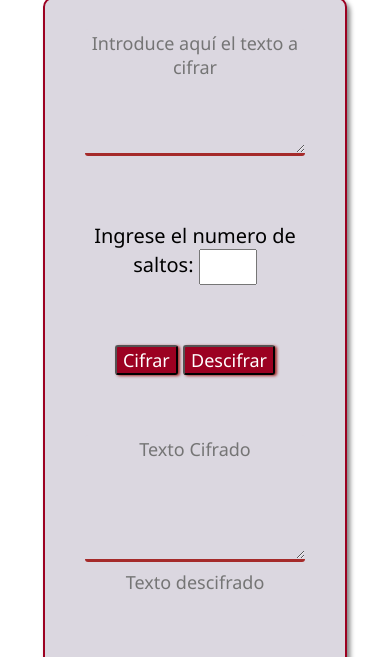
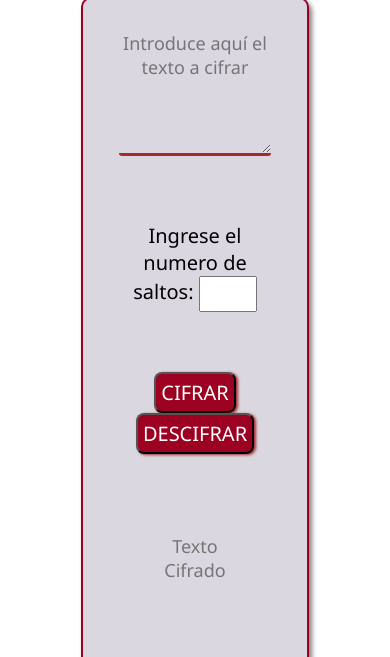
Before and after one commit to Jossielinn/CifradoCesar, a website: page src/index.html in a window 390 px wide. Shown: the part 187-844 px from the top of the page. Drawn offline with Linux system fonts and the light colour scheme.

Commit message:
Actualizando css

```diff
--- a/src/index.html
+++ b/src/index.html
@@ -16,11 +16,11 @@
          <input type="number" id="textValuefixed" min="1">
       </div>
       <div class="boxContent">
-          <input type="button" value="Cifrar" id="buttonEncode" >
-          <input type="button" value="Descifrar" id="buttonDecode">
+          <input type="button" value="CIFRAR" id="buttonEncode" >
+          <input type="button" value="DESCIFRAR" id="buttonDecode">
         </div>
-        <div id="boxResults">
-         <div class="resultsEnDe">
+        <div class="boxContent">
+         <div id="resultsEnDe">
          <textarea id="resultEncode" placeholder="Texto Cifrado" rows="5" cols="35" readonly></textarea>
          <textarea id="resultDecode" placeholder="Texto descifrado" rows="5" cols="35" readonly></textarea>
           </div>
--- a/src/style.css
+++ b/src/style.css
@@ -17,7 +17,7 @@ h1{
     box-shadow:3px 4px 5px gray;
 }
 
-.boxContent, #boxResults{
+.boxContent{
     padding:30px;
     text-align: center;
     margin:auto;
@@ -36,6 +36,9 @@ h1{
     background: #9C0121;
     color: white;
     box-shadow:2px  1px 3px brown;
+    font-size: 20px;
+    border-radius: 8px;
+    padding: 5px;
 }
 
 /* Al pasar el mouse sobre cada boton */
@@ -55,8 +58,27 @@ textarea {
     border-bottom: 3px solid brown;
 }
 
+#resultsEnDe textarea{
+    padding: 20px;
+    width: 40%;
+}
+
 @media only screen and (max-width: 600px) {
     #root {
         width:80%;
     }
+
+    #resultsEnDe textarea{
+        width: 60%;
+    }
+
 }
+@media only screen and (max-width: 1200px) {
+    #root {
+        width:60%;
+    }
+    #resultsEnDe textarea{
+        width: 50%;
+    }
+
+}
```
Also changed, not shown: test/cipher.spec.js (+4 -3 lines).
